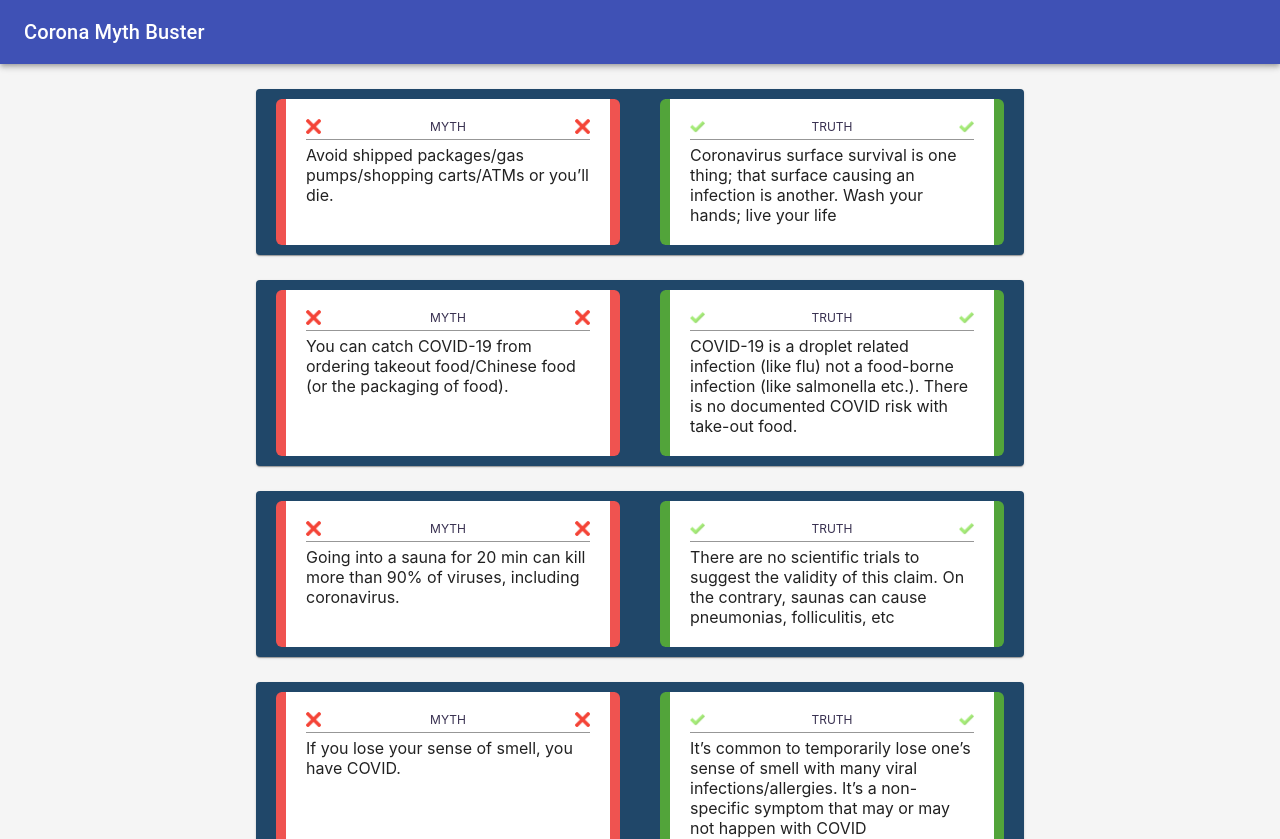
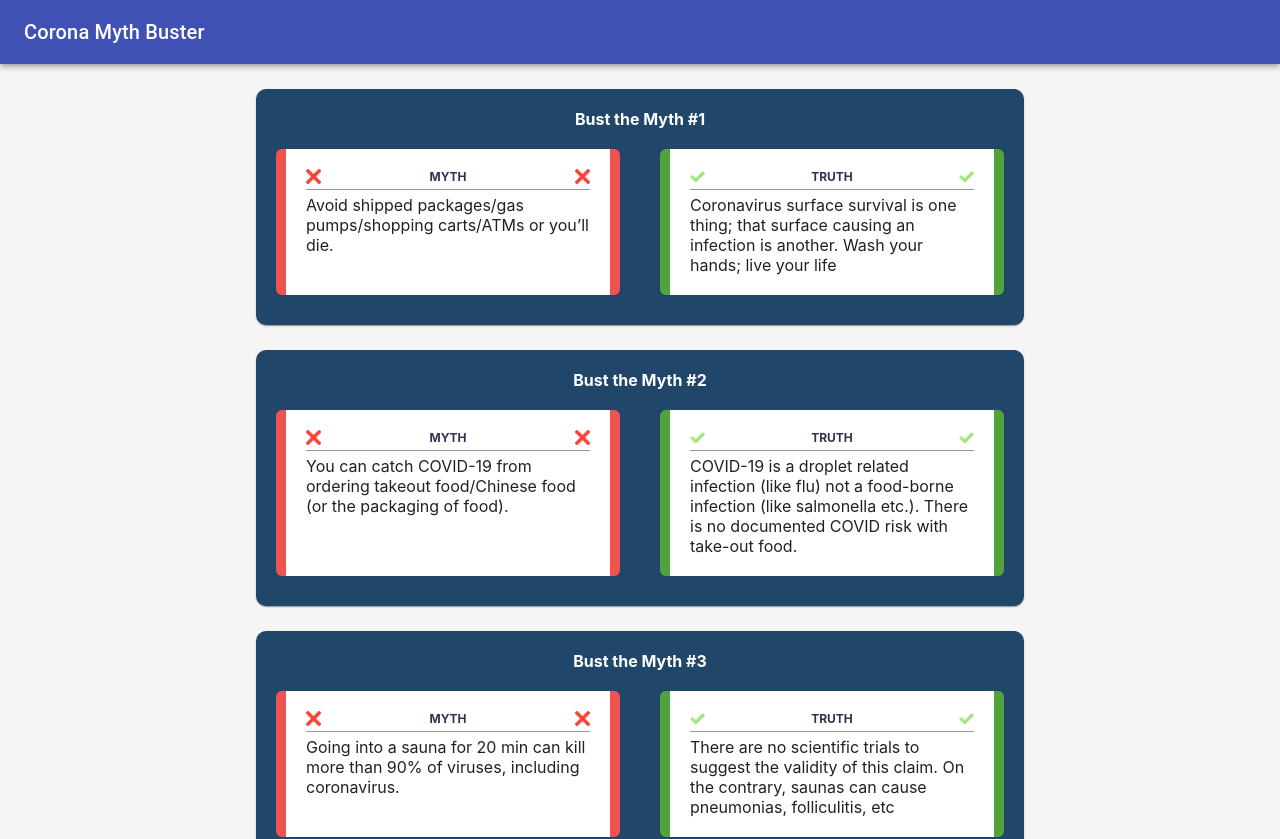
Before and after one commit to hjaintech/corona-myth-buster-web, a React (Create React App) app: page / in a window 1280 px wide. Shown: the top 839 px of the page. Built offline with nearby package versions, Linux system fonts and the light colour scheme.

Commit message:
more fixes

```diff
--- a/src/components/Card/CardCss.js
+++ b/src/components/Card/CardCss.js
@@ -1,9 +1,16 @@
 export default {
     cardContainer: {
-        marginTop: '25px',
-        marginLeft: 'auto',
-        marginRight: 'auto',
+        margin: '25px auto 25px auto',
         backgroundColor: '#204769',
-        display: 'flex'
+        display: 'flex',
+        flexDirection: 'column',
+        alignItems: 'center',
+        padding: '10px 0 20px 0',
+        borderRadius: '10px'
+    },
+    heading: {
+        color: 'white',
+        margin: '10px 0 10px 0',
+        fontWeight: 'bold'
     }
 };
--- a/src/components/Card/index.js
+++ b/src/components/Card/index.js
@@ -1,23 +1,24 @@
-import React, {useState, useEffect} from 'react';
+import React, { useState, useEffect } from 'react';
 import { Card, CardActionArea, CardMedia, CardContent, Button, Typography, CardActions } from '@material-ui/core';
 import InnerCard from '../InnerCard';
 import styles from './CardCss';
 
 
-const AppCard = ({ myth, truth }) => {
-    let flexDirection = 'column';
+const AppCard = ({ myth, truth, index }) => {
     const [isMobile, setIsMobile] = useState(true);
     useEffect(() => {
         console.log(window.screen.availWidth);
         if (window.screen.availWidth < 600) {
             setIsMobile(true);
-        }else {
+        } else {
             setIsMobile(false);
         }
     });
 
     return (
-        <Card style={{...styles.cardContainer, flexDirection: isMobile? 'column': 'row', width: isMobile ? '90%' : '60%'}}>
+        <Card style={{ ...styles.cardContainer, width: isMobile ? '90%' : '60%' }}>
+            <span style={styles.heading}>Bust the Myth #{index}</span>
+            <div style={{display: 'flex', flexDirection: isMobile ? 'column' : 'row'}}>
                 <InnerCard
                     heading="Myth"
                     text={myth}
@@ -28,6 +29,8 @@ const AppCard = ({ myth, truth }) => {
                     text={truth}
                     isPositive={true}
                 />
+            </div>
+
         </Card>
     );
 }
--- a/src/components/InnerCard/InnerCardCss.js
+++ b/src/components/InnerCard/InnerCardCss.js
@@ -17,7 +17,8 @@ export default {
         textTransform: 'uppercase',
         color: '#383050',
         fontSize: 12,
-        textAlign: 'center'
+        textAlign: 'center',
+        fontWeight: 'bold'
     },
     seperator: {
         height: '1px',
--- a/src/pages/Landing/index.js
+++ b/src/pages/Landing/index.js
@@ -8,10 +8,12 @@ const Landing = () => {
     <div style={{ backgroundColor: '#f5f5f5' }}>
       <Header />
       {
-        data.map((item) => (
+        data.map((item, index) => (
           <Card
           myth={item.myth}
           truth={item.truth}
+          index={index + 1}
+          key={index}
       />
 
         ))
```
